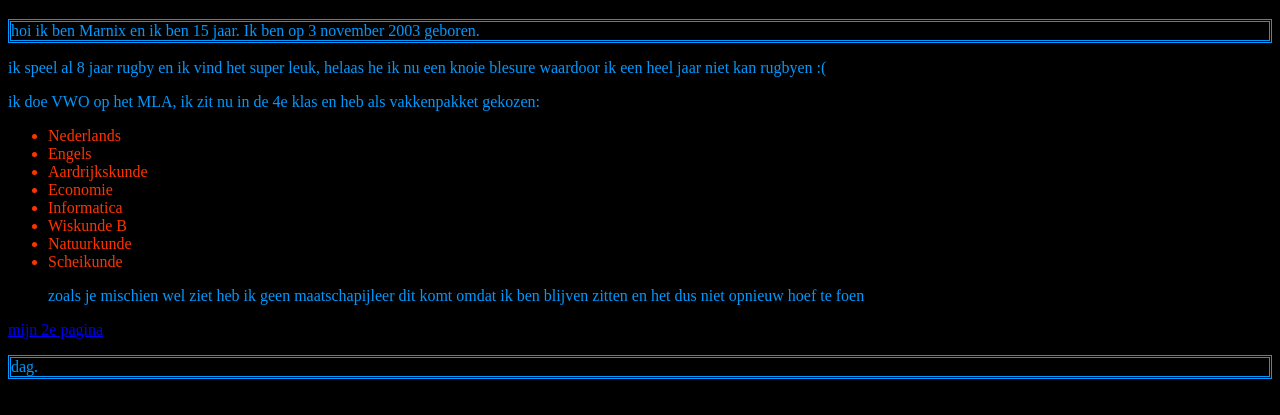
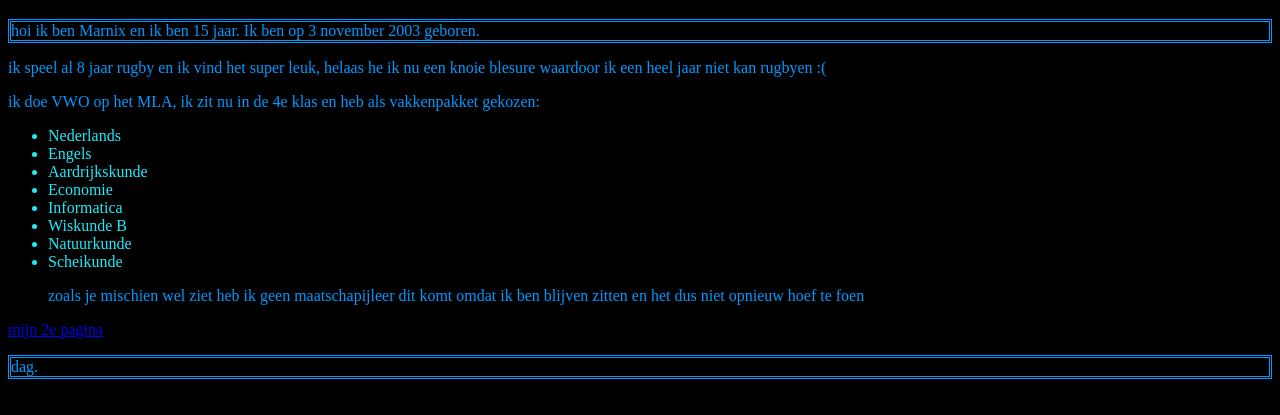
Before and after one commit to MXMW031103/website-informatica, a plain HTML site: page index.html in a window 1280 px wide. Shown: the part 61-476 px from the top of the page. Drawn offline with Linux system fonts and the light colour scheme.

Commit message:
Update style.css

```diff
--- a/style.css
+++ b/style.css
@@ -10,5 +10,5 @@ p {
   color:#0099ff
 }
 ul {
-  color:#ff3300
+  color:#1EEAF9
 }
```
